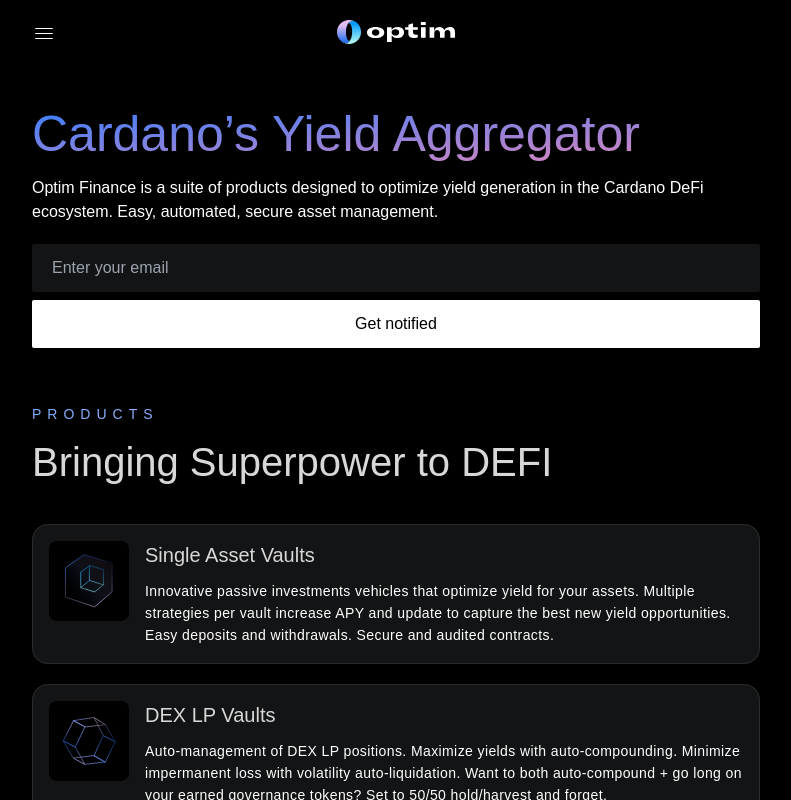
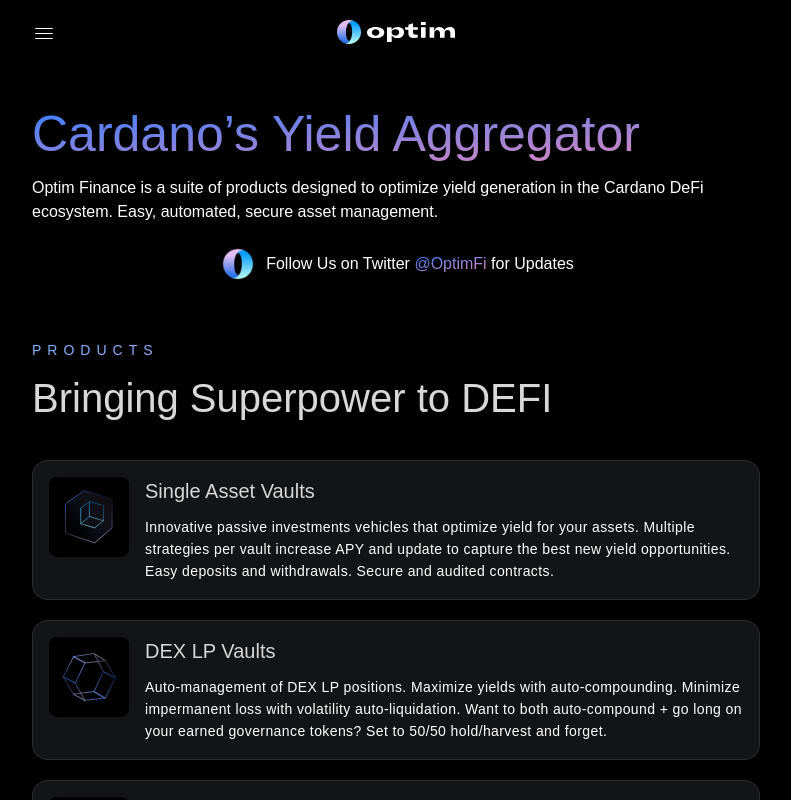
Before and after one commit to OptimFinance/landing-page, a Next.js app: page / in a window 1280 px wide. Shown: the top 800 px of the page, without its empty margins (244-1035 px from the left). Built offline with nearby package versions, Linux system fonts and the light colour scheme; a web font is replaced by a local one.

Commit message:
fix: hide email subscription

```diff
--- a/components/atom/button.tsx
+++ /dev/null
@@ -1,11 +0,0 @@
-interface IButtonProps extends React.HTMLProps<HTMLButtonElement> {
-	className?: string;
-}
-
-const Button = ({ className, children }: IButtonProps) => {
-	return <button className={className}>
-		{children}
-	</button>
-}
-
-export default Button
--- /dev/null
+++ b/components/organism/FollowUs.tsx
@@ -0,0 +1,31 @@
+import SOCIAL_LINKS from 'config/social';
+
+const FollowUs = () => {
+  return (
+    <div className='flex justify-center'>
+      <div className='flex justify-center items-center'>
+        <div className='w-10 h-10 rounded-full mr-2 overflow-hidden'>
+          <img
+            className='w-full'
+            src='/assets/optim_400x400.jpg'
+            alt='optim logo'
+          />
+        </div>
+        <span className='flex-1 text-white text-base font-light'>
+          Follow Us on Twitter{' '}
+          <a
+            href={SOCIAL_LINKS.twitter}
+            className='gradient-text hover:underline'
+            target='_blank'
+            rel='noopener noreferrer'
+          >
+            @OptimFi
+          </a>{' '}
+          for Updates
+        </span>
+      </div>
+    </div>
+  );
+};
+
+export default FollowUs;
--- a/components/organism/Footer.tsx
+++ b/components/organism/Footer.tsx
@@ -6,6 +6,7 @@
 	RedditFilled,
 	TwitterFilled,
 } from '../atom/Icon';
+import SOCIAL_LINKS from 'config/social';
 
 const Footer = React.forwardRef<HTMLElement>((_, ref) => {
 	return (
@@ -13,7 +14,11 @@
 			<div className='px-5 mb-5'>
 				<div className='flex border-t border-opacity-30 border-white pt-7'>
 					<div className='flex-1 space-x-6'>
-						<a href='#'>
+						<a
+							href={SOCIAL_LINKS.twitter}
+							target='_blank'
+							rel='noopener noreferrer'
+						>
 							<TwitterFilled />
 						</a>
 						<a href='#'>
@@ -31,8 +36,8 @@
 					</div>
 					<div className='w-6'>
 						<img
-							width="24"
-							height="48"
+							width='24'
+							height='48'
 							className='w-full'
 							src='/assets/optim-logo-footer.svg'
 							alt='optim logo footer'
--- a/components/organism/Header.tsx
+++ b/components/organism/Header.tsx
@@ -1,17 +1,26 @@
+import FollowUs from './FollowUs';
+
 const Header = () => {
-	return (
-		<header className='mb-14 mt-10 px-5'>
-			<h1 className='gradient-text text-[50px] leading-[60px] font-light mb-3'>Cardano’s Yield Aggregator</h1>
-			<div className='text-base font-light mb-5'>Optim Finance is a suite of  products designed to optimize yield generation in the Cardano DeFi ecosystem. Easy, automated, secure asset management.</div>
-			<div className='bg-optim-dark rounded-sm mb-2'>
+  return (
+    <header className='mb-14 mt-10 px-5'>
+      <h1 className='gradient-text text-[50px] leading-[60px] font-light mb-3'>
+        Cardano’s Yield Aggregator
+      </h1>
+      <div className='text-base font-light mb-5'>
+        Optim Finance is a suite of products designed to optimize yield
+        generation in the Cardano DeFi ecosystem. Easy, automated, secure asset
+        management.
+      </div>
+      <FollowUs />
+      {/* <div className='bg-optim-dark rounded-sm mb-2'>
 				<input id="optim-email-input" type='text' placeholder='Enter your email'
 					className='h-12 px-5 text-white text-opacity-60 w-full bg-transparent focus-within:outline-none focus:border' />
 			</div>
 			<button className='bg-white text-black w-full border-none rounded-sm py-3 font-medium active:relative active:top-[1px]'>
 				Get notified
-			</button>
-		</header>
-	);
+			</button> */}
+    </header>
+  );
 };
 
 export default Header;
--- a/components/organism/Navigator.tsx
+++ b/components/organism/Navigator.tsx
@@ -1,3 +1,4 @@
+import SOCIAL_LINKS from 'config/social';
 import {
 	CloseOutlined,
 	DiscordFilled,
@@ -15,7 +16,13 @@
 	return (
 		<div className='relative'>
 			<div className='p-5'>
-				<img width="118" height="24" className='w-[118px] mx-auto' src='/assets/logo.svg' alt='optim' />
+				<img
+					width='118'
+					height='24'
+					className='w-[118px] mx-auto'
+					src='/assets/logo.svg'
+					alt='optim'
+				/>
 				<label htmlFor='optim-nav-checkbox' className='absolute left-5 top-5'>
 					<svg width='24' height='24' xmlns='http://www.w3.org/2000/svg'>
 						<g
@@ -39,11 +46,14 @@
 			{/* Nagigation */}
 			<nav className='optim-nav -translate-x-full fixed top-0 left-0 bottom-0 w-[320px] max-w-full bg-optim-dark transition-transform'>
 				<div className='p-5 border-b border-white border-opacity-10 bg-black relative'>
-					<img width="118" height="24" className='w-[118px] mx-auto' src='/assets/logo.svg' alt='optim' />
-					<label
-						htmlFor='optim-nav-checkbox'
-						className='absolute left-5 top-5'
-					>
+					<img
+						width='118'
+						height='24'
+						className='w-[118px] mx-auto'
+						src='/assets/logo.svg'
+						alt='optim'
+					/>
+					<label htmlFor='optim-nav-checkbox' className='absolute left-5 top-5'>
 						<CloseOutlined />
 					</label>
 				</div>
@@ -59,7 +69,12 @@
 										{navItem.text}
 									</label>
 								) : navItem.link ? (
-									<a href={navItem.link} className='flex items-center'>
+									<a
+										href={navItem.link}
+										className='flex items-center'
+										target='_blank'
+										rel='noopener noreferrer'
+									>
 										{navItem.icon && (
 											<span className='mr-2'>{navItem.icon}</span>
 										)}
@@ -68,9 +83,11 @@
 								) : (
 									<span>
 										<span>{navItem.text}</span>
-										{navItem.upComing && <span className='text-sm opacity-50 ml-2'>
-											Coming soon!
-										</span>}
+										{navItem.upComing && (
+											<span className='text-sm opacity-50 ml-2'>
+												Coming soon!
+											</span>
+										)}
 									</span>
 								)}
 							</li>
@@ -110,7 +127,7 @@
 		text: 'Twitter',
 		anchor: '',
 		icon: <TwitterFilled />,
-		link: '#',
+		link: SOCIAL_LINKS.twitter,
 	},
 	{
 		text: 'Discord',
--- /dev/null
+++ b/config/social.ts
@@ -0,0 +1,5 @@
+const SOCIAL_LINKS = {
+  twitter: 'https://twitter.com/OptimFi',
+};
+
+export default SOCIAL_LINKS;
--- a/pages/index.tsx
+++ b/pages/index.tsx
@@ -4,8 +4,9 @@
 import Products from '@/components/organism/Products';
 import RoadMap from '@/components/organism/RoadMap';
 import Team from '@/components/organism/Team';
-import Subscription from '@/components/organism/Subscription';
+// import Subscription from '@/components/organism/Subscription';
 import Footer from '@/components/organism/Footer';
+import FollowUs from '@/components/organism/FollowUs';
 
 export default function Home() {
   const productRef = useRef<HTMLElement>(null);
@@ -43,7 +44,10 @@
       <Products ref={productRef} />
       <RoadMap ref={roadMapRef} />
       <Team ref={teamRef} />
-			<Subscription />
+      <div className='px-5 mb-14'>
+        <FollowUs />
+      </div>
+      {/* <Subscription /> */}
       <Footer ref={footerRef} />
     </div>
   );
```
Also changed, not shown: components/atom/Icon/BaseIcon.tsx (+15 -8 lines), components/organism/Subscription.tsx (+6 -3 lines), public/assets/optim_400x400.jpg (added). Lines whose indentation alone changed are shown as unchanged.
